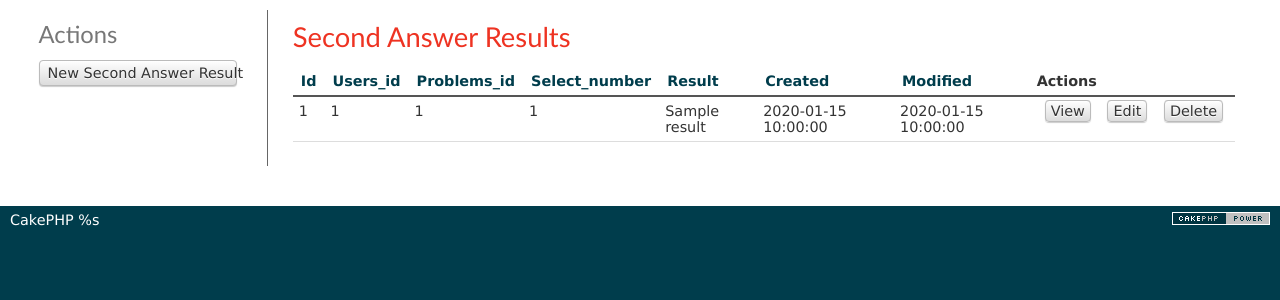
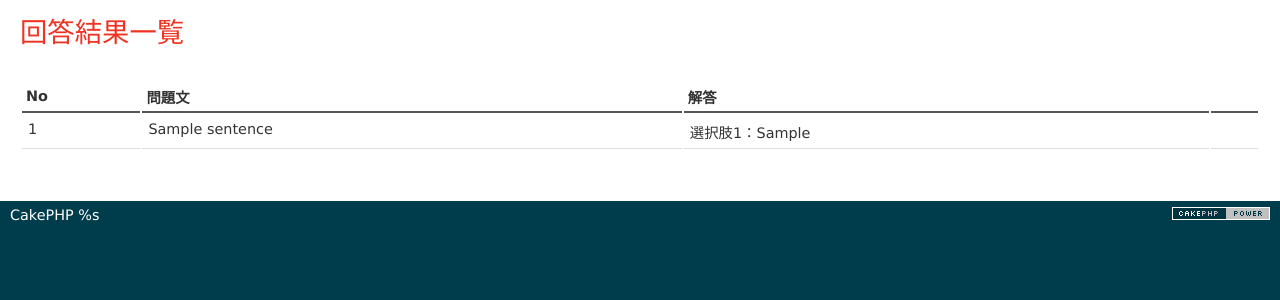
Before and after one commit to Showki/ExperimentSystem, a CakePHP app: the page made by app/View/SecondAnswerResults/index.ctp in a window 1280 px wide. Shown: the part 47-347 px from the top of the page. Run offline with PHP 8.4 and a stand-in for CakePHP, Linux system fonts and the light colour scheme; the template is opened without the code that fills it: most values are stand-ins (such as "Sample title", 1, 10 or a date in 2020); data that the repository does not hold is empty; some libraries are stand-ins or nearby versions.

Commit message:
作成された問題の回答結果編集機能

```diff
--- a/app/Model/SecondAnswerResult.php
+++ b/app/Model/SecondAnswerResult.php
@@ -54,7 +54,7 @@ class SecondAnswerResult extends AppModel {
 		),
 	);
 	public $belongsTo = array(
-		'PastProblems' => array(
+		'SecondMadeProblems' => array(
 			'className' => 'SecondMadeProblems',
 			'foreignKey' => 'second_made_problems_id',
 			'conditions' => '',
@@ -103,8 +103,8 @@ class SecondAnswerResult extends AppModel {
 
 	public function toShowFormat($result){
 		$selected_number = $result['SecondAnswerResult']['select_number'];
-		$selected_option = $result['PastProblems']["option_".$selected_number];
-		$sentence = $result['PastProblems']['sentence'];
+		$selected_option = $result['SecondMadeProblems']["option_".$selected_number];
+		$sentence = $result['SecondMadeProblems']['sentence'];
 		$id = $result['SecondAnswerResult']['id'];
 
 		return compact('id','sentence','selected_number','selected_option');
--- a/app/View/SecondAnswerResults/index.ctp
+++ b/app/View/SecondAnswerResults/index.ctp
@@ -1,54 +1,38 @@
-<div class="secondAnswerResults index">
-	<h2><?php echo __('Second Answer Results'); ?></h2>
-	<table cellpadding="0" cellspacing="0">
+<h2><?php echo __('回答結果一覧'); ?></h2>
+<br />
+<table class="table table-bordered">
 	<thead>
 		<tr>
-			<th><?php echo $this->Paginator->sort('id'); ?></th>
-			<th><?php echo $this->Paginator->sort('users_id'); ?></th>
-			<th><?php echo $this->Paginator->sort('problems_id'); ?></th>
-			<th><?php echo $this->Paginator->sort('select_number'); ?></th>
-			<th><?php echo $this->Paginator->sort('result'); ?></th>
-			<th><?php echo $this->Paginator->sort('created'); ?></th>
-			<th><?php echo $this->Paginator->sort('modified'); ?></th>
-			<th class="actions"><?php echo __('Actions'); ?></th>
+			<th>No</th>
+			<th>問題文</th>
+			<th>解答</th>
+			<th></th>
 		</tr>
 	</thead>
 	<tbody>
-	<?php foreach ($secondAnswerResults as $secondAnswerResult): ?>
+	<?php foreach ($answer_results as $key => $answer_result): ?>
 		<tr>
-		<td><?php echo h($secondAnswerResult['SecondAnswerResult']['id']); ?>&nbsp;</td>
-		<td><?php echo h($secondAnswerResult['SecondAnswerResult']['users_id']); ?>&nbsp;</td>
-		<td><?php echo h($secondAnswerResult['SecondAnswerResult']['problems_id']); ?>&nbsp;</td>
-		<td><?php echo h($secondAnswerResult['SecondAnswerResult']['select_number']); ?>&nbsp;</td>
-		<td><?php echo h($secondAnswerResult['SecondAnswerResult']['result']); ?>&nbsp;</td>
-		<td><?php echo h($secondAnswerResult['SecondAnswerResult']['created']); ?>&nbsp;</td>
-		<td><?php echo h($secondAnswerResult['SecondAnswerResult']['modified']); ?>&nbsp;</td>
+			<td><?php echo h($key+1); ?>&nbsp;</td>
+			<td><?php echo h($answer_result['sentence']); ?></td>
+			<td><?php echo h("選択肢".$answer_result['selected_number']."：".$answer_result['selected_option']); ?></td>
 			<td class="actions">
-			<?php echo $this->Html->link(__('View'), array('action' => 'view', $secondAnswerResult['SecondAnswerResult']['id'])); ?>
-			<?php echo $this->Html->link(__('Edit'), array('action' => 'edit', $secondAnswerResult['SecondAnswerResult']['id'])); ?>
-			<?php echo $this->Form->postLink(__('Delete'), array('action' => 'delete', $secondAnswerResult['SecondAnswerResult']['id']), array('confirm' => __('Are you sure you want to delete # %s?', $secondAnswerResult['SecondAnswerResult']['id']))); ?>
+			<?php echo $this->html->link('修正',array(
+				'action' => 'edit',
+				'?' => array(
+					'times' => $key+1,
+					'id' => $answer_result['id'])),
+				array(
+                    'class' => 'btn btn-success btn-lg',
+				));
+			?>
 			</td>
 		</tr>
 	<?php endforeach; ?>
 	</tbody>
 </table>
-	<p>
-	<?php
-	echo $this->Paginator->counter(array(
-		'format' => __('Page {:page} of {:pages}, showing {:current} records out of {:count} total, starting on record {:start}, ending on {:end}')
-	));
-	?>	</p>
-	<div class="paging">
-	<?php
-		echo $this->Paginator->prev('< ' . __('previous'), array(), null, array('class' => 'prev disabled'));
-		echo $this->Paginator->numbers(array('separator' => ''));
-		echo $this->Paginator->next(__('next') . ' >', array(), null, array('class' => 'next disabled'));
+<div class="submit_box">
+<?php echo $this->html->link('確定する',array(
+	'action' => 'sum_second_points'),array(
+		'class' => 'btn btn-danger btn-lg btn-block'));
 ?>
 </div>
-</div>
-<div class="actions">
-	<h3><?php echo __('Actions'); ?></h3>
-	<ul>
-		<li><?php echo $this->Html->link(__('New Second Answer Result'), array('action' => 'add')); ?></li>
-	</ul>
-</div>
```
Also changed, not shown: app/Controller/SecondAnswerResultsController.php (+55 -26 lines), app/View/SecondAnswerResults/edit.ctp (+26 -19 lines). Lines whose indentation alone changed are shown as unchanged.
